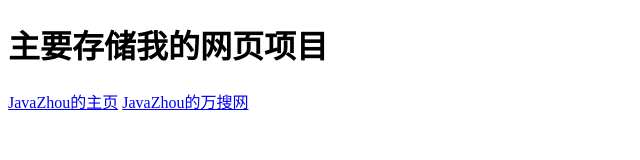
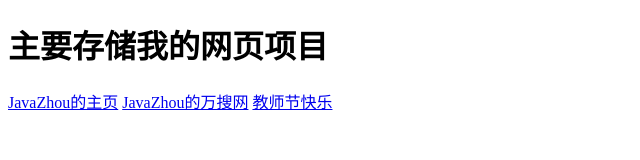
Before and after one commit to JackZho/JackZho.github.io, a plain HTML site: page index.html in a window 1280 px wide. Shown: the whole page, without its empty margins (0-640 px from the left). Drawn offline with Linux system fonts and the light colour scheme.

Commit message:
updateIndex-teachDay

```diff
--- a/index.html
+++ b/index.html
@@ -10,5 +10,6 @@
     <h1>主要存储我的网页项目</h1>
     <a href="https://jackzho.github.io/">JavaZhou的主页</a>
     <a href="https://jackzho.github.io/wanso/">JavaZhou的万搜网</a>
+    <a href="https://jackzho.github.io/teachDay/">教师节快乐</a>
 </body>
 </html>
```
